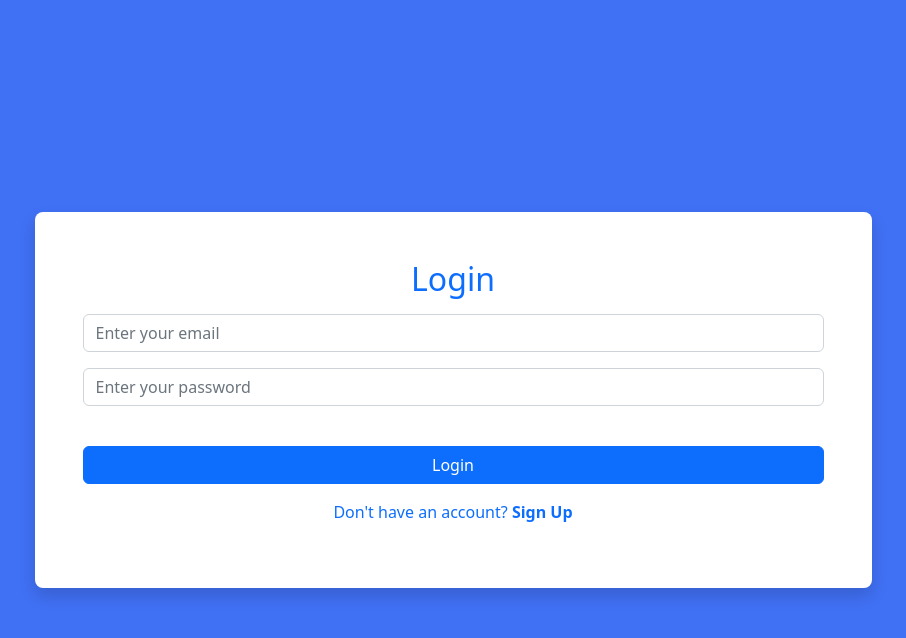
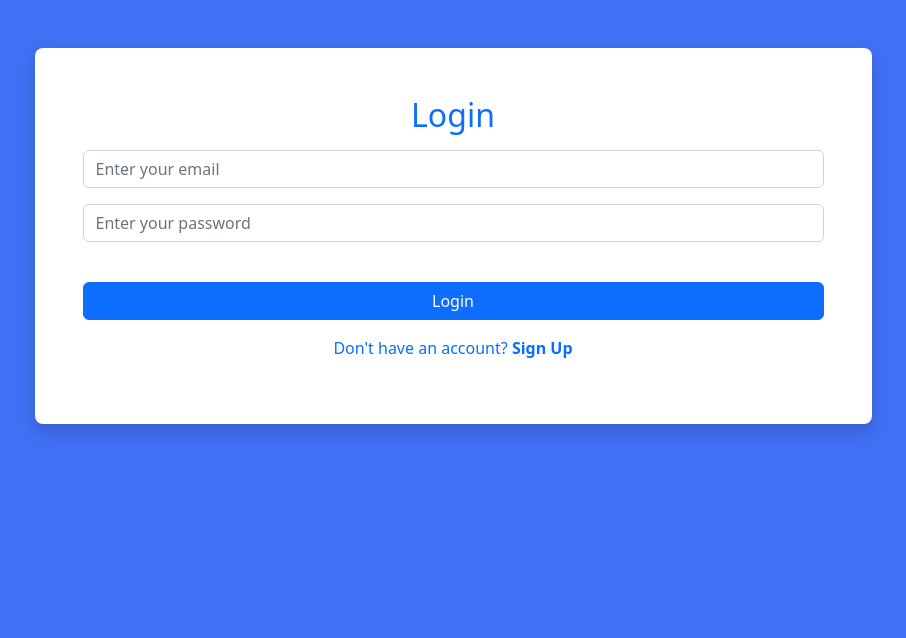
Before and after one commit to Sarah-2015/SmartLoginSystem, a plain HTML site: page index.html in a window 1280 px wide. Shown: the whole page, without its empty margins (187-1093 px from the left). Drawn offline with Linux system fonts and the light colour scheme.

Commit message:
third commit

```diff
--- a/index.html
+++ b/index.html
@@ -11,7 +11,7 @@
 
     <body>
 
-        <div class="container login  text-white text-center  d-flex align-items-center justify-content-center vh-100">
+        <div class="container login my-5  text-white text-center  ">
             <div class=" w-75 m-auto  rounded-3   px-5 py-5 bg-white shadow border-dark">
             <h1 class="text-primary fs-2 mb-3">Login</h1>
             <input id="login-mail" class="form-control mb-3" type="email" placeholder="Enter your email">
```
